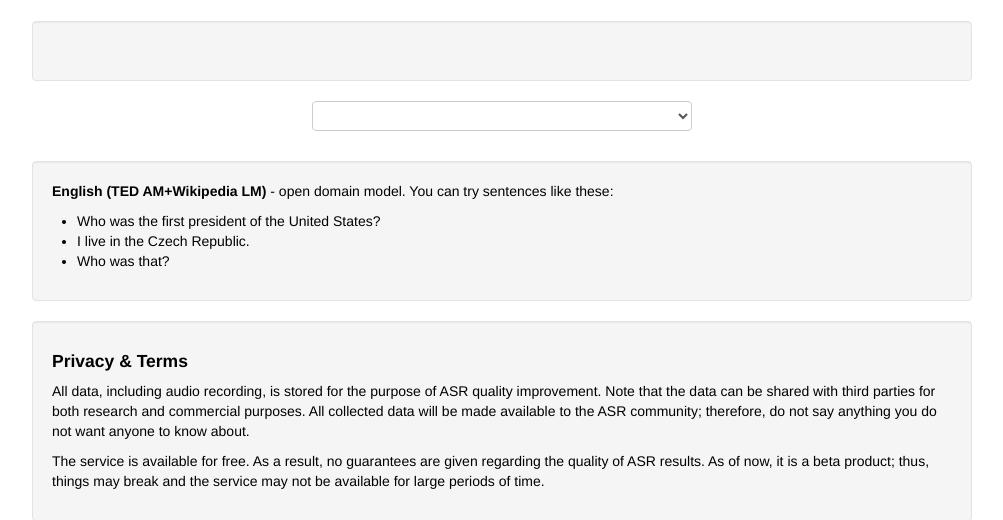
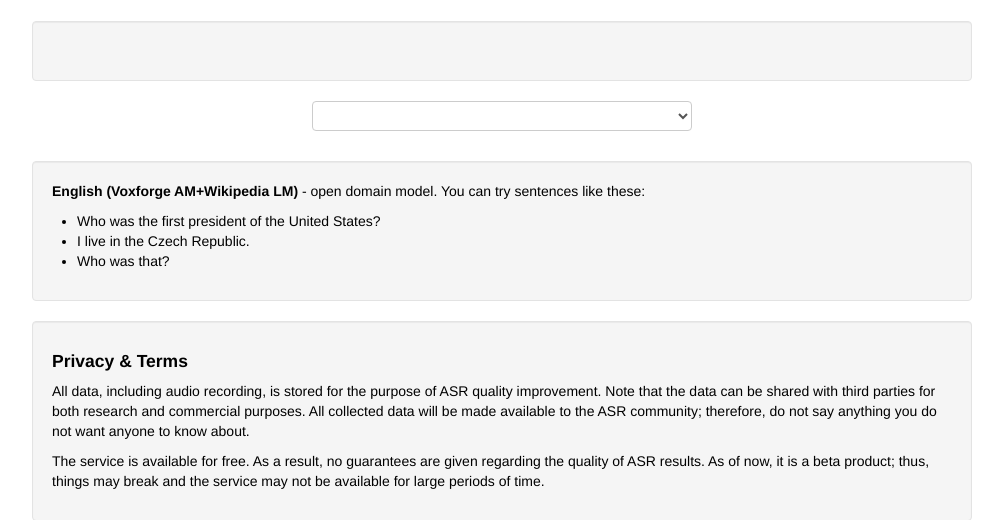
Before and after one commit to UFAL-DSG/cloud-asr, a Python web app: template cloudasr/frontend/templates/index.html in a window 1280 px wide. Shown: the part 469-989 px from the top of the page, without its empty margins (138-1141 px from the left). Run offline with Jinja, Linux system fonts and the light colour scheme; the template is opened without the code that fills it, so the values that code supplies are empty.

Commit message:
Changing order of the models in the demo.

```diff
--- a/cloudasr/frontend/static/js/models.js
+++ b/cloudasr/frontend/static/js/models.js
@@ -1,6 +1,6 @@
 var models = {
+    "en-voxforge": "English (Voxforge AM+Wikipedia LM)",
     "en-wiki": "English (TED AM+Wikipedia LM)",
-    "en-voxforge": "English (Voxforge AM+Wikipedia LM)",
     "en-towninfo": "English (VYSTADIAL TownInfo AM+LM)",
     "cs": "Czech (VYSTADIAL AM + Wikipedia LM)",
     "cs-alex": "Czech (VYSTADIAL AM + PTIcs LM)"
--- a/cloudasr/frontend/templates/index.html
+++ b/cloudasr/frontend/templates/index.html
@@ -47,8 +47,8 @@
         </div>
 
         <div class="well" style="margin-top: 20px">
-            <div id="en-wiki" class="lang-description">
-                <p><strong>English (TED AM+Wikipedia LM)</strong> - open domain model. You can try sentences like these:</p>
+            <div id="en-voxforge" class="lang-description">
+                <p><strong>English (Voxforge AM+Wikipedia LM)</strong> - open domain model. You can try sentences like these:</p>
 
                 <ul>
                     <li>Who was the first president of the United States?</li>
@@ -57,8 +57,8 @@
                 </ul>
             </div>
 
-            <div id="en-voxforge" class="lang-description" style="display:none">
-                <p><strong>English (Voxforge AM+Wikipedia LM)</strong> - open domain model. You can try sentences like these:</p>
+            <div id="en-wiki" class="lang-description" style="display:none">
+                <p><strong>English (TED AM+Wikipedia LM)</strong> - open domain model. You can try sentences like these:</p>
 
                 <ul>
                     <li>Who was the first president of the United States?</li>
```
